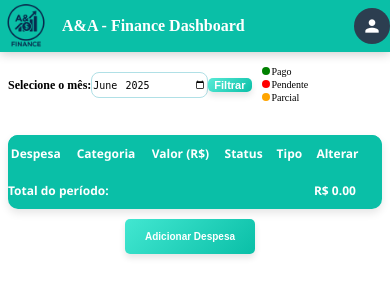
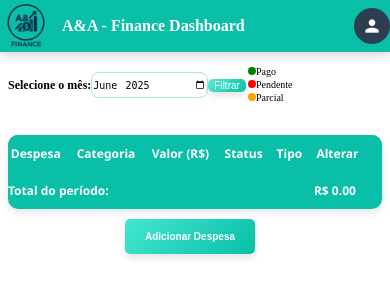
Before and after one commit to AbnerGomes/my-finances-app, a Flask app: page /despesas in a window 390 px wide. Shown: the top 300 px of the page. Run offline with Flask 3, Linux system fonts and the light colour scheme; the visitor is signed in with stand-in values (Sample User, id 1); data that the repository does not hold is empty; some libraries are stand-ins or nearby versions.

Commit message:
Ajuste label casal responsivo - despesas 5

```diff
--- a/static/css/despesas.css
+++ b/static/css/despesas.css
@@ -127,8 +127,8 @@ input#periodo-picker:focus {
     border-radius: 5px;
     transition: background-color 0.3s ease, transform 0.2s ease;
     box-shadow: 0px 4px 6px rgba(0, 0, 0, 0.1);
-    font-weight: bold;
-    font-size: 11px;
+    /* font-weight: bold; */
+    font-size: 10px;
     display: inline-block;
     text-align: center;
 
@@ -384,9 +384,9 @@ h2 {
   .legenda-item {
     display: flex;
     align-items: center;
-    gap: 2px;
+    /* gap: 2px; */
     margin-bottom: 2px;
-    margin-left: 10px;
+    margin-left: 2px;
     font-size: 10px;
   }
 
@@ -426,7 +426,7 @@ h2 {
     /* align-items: center; */
     gap: 2px;
     /* margin-bottom: 2px; */
-    margin-left: 10px;
+    margin-left: 2px;
     font-size: 10px;
 }
 
```
